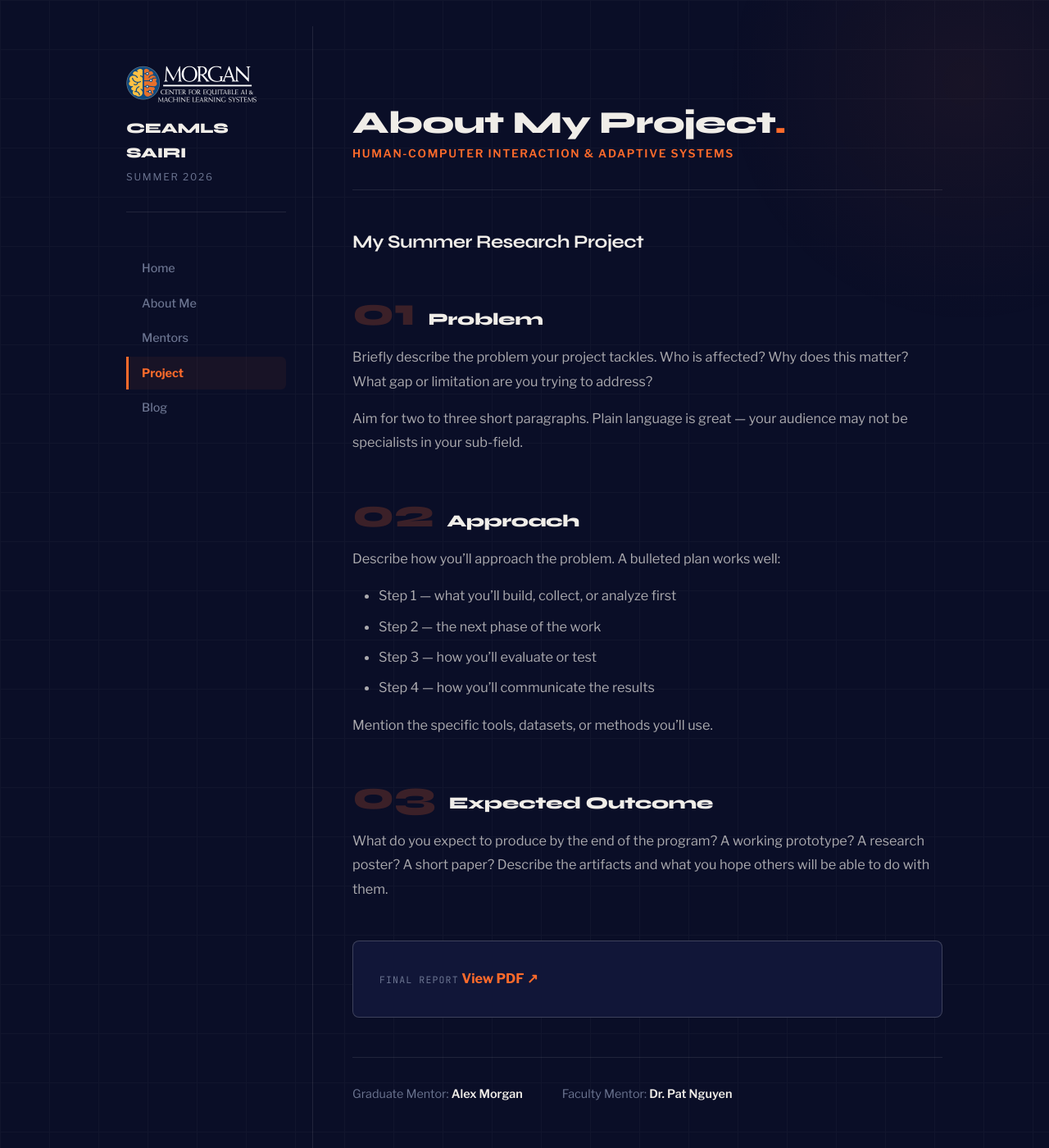
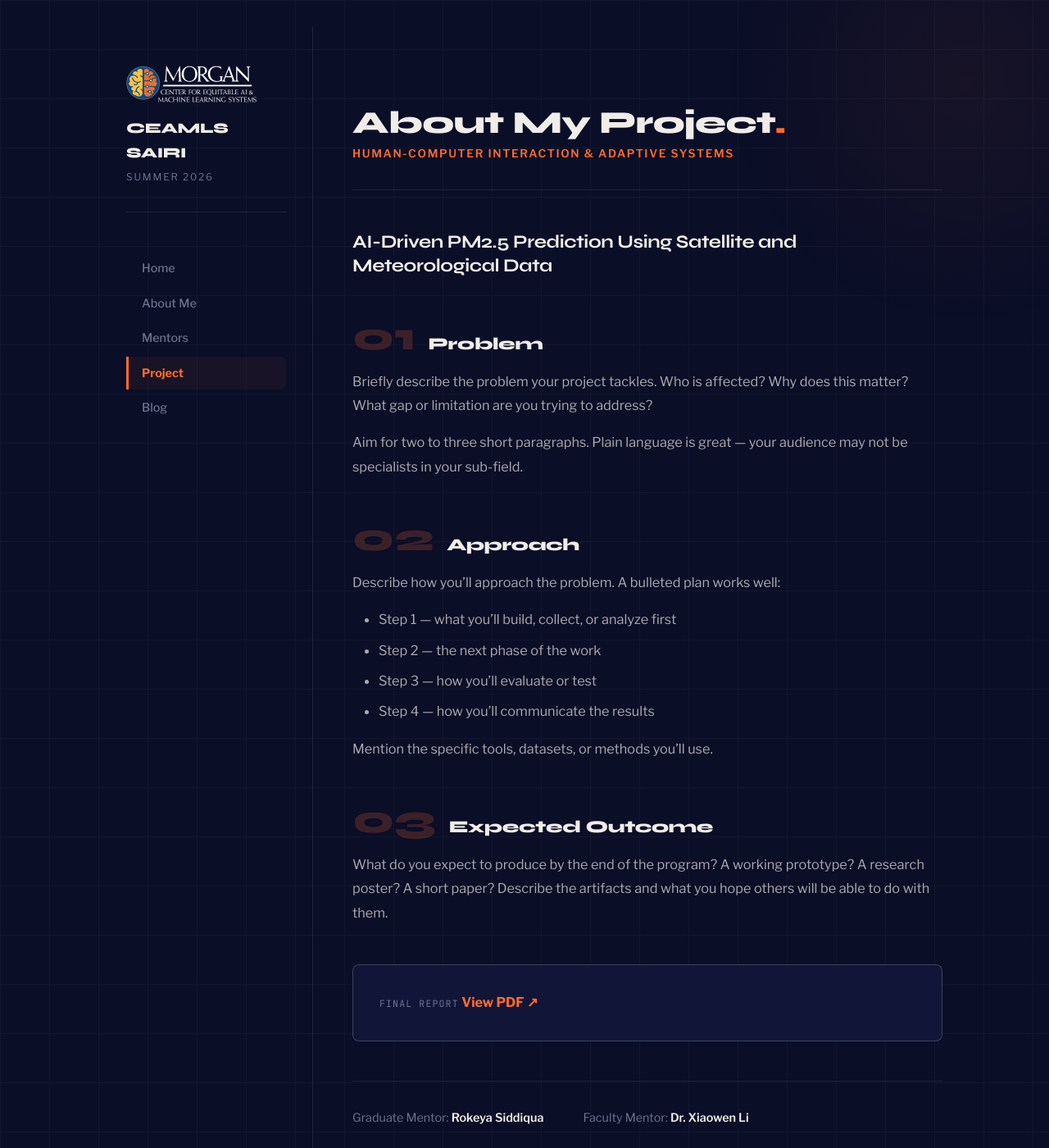
Before and after one commit to JulienNgando/julienngandoceamIs26.github.io, a Jekyll site: the page built from pages/about-my-project.md, in a window 1280 px wide and 1400 px high. Shown: the whole window at 82% size. Built offline with Jekyll 4.4.1, drawn with Linux system fonts in a browser that asks for light colours.

Commit message:
Update about-my-project.md

```diff
--- a/pages/about-my-project.md
+++ b/pages/about-my-project.md
@@ -4,7 +4,7 @@ title: About My Project
 permalink: /about-my-project.html
 
 subtitle: Human-Computer Interaction & Adaptive Systems
-project_title: "My Summer Research Project"
+project_title: "AI-Driven PM2.5 Prediction Using Satellite and Meteorological Data"
 
 problem: |
   Briefly describe the problem your project tackles. Who is affected? Why does this
@@ -31,10 +31,10 @@ outcome: |
 final_report_url: https://example.com/your-report.pdf
 
 grad_mentor:
-  name: Alex Morgan
+  name: Rokeya Siddiqua
   linkedin: https://www.linkedin.com/in/example
 
 faculty_mentor:
-  name: Dr. Pat Nguyen
+  name: Dr. Xiaowen Li
   linkedin: https://www.linkedin.com/in/example
 ---
```
